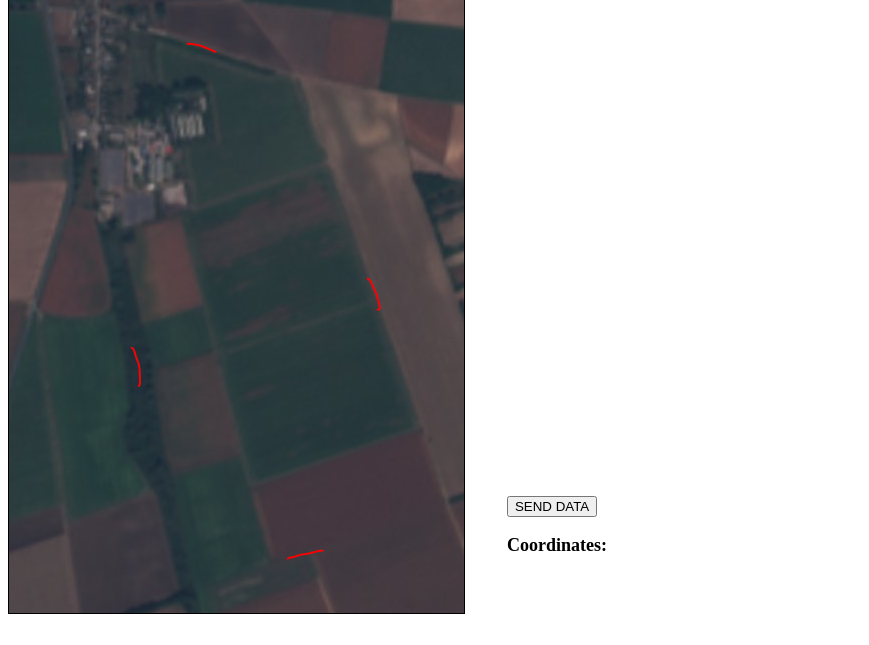
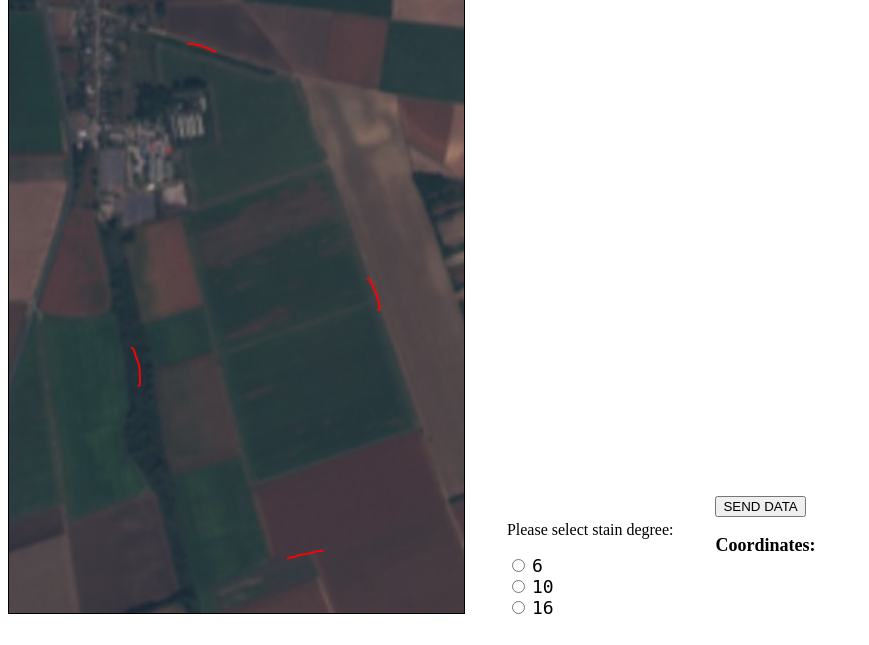
Before and after one commit to grbeno/django-form-example, a Django app: page /stainerpx/ in a window 1280 px wide. Shown: the part 252-897 px from the top of the page, without its empty margins (0-869 px from the left). Run offline with Django 3.2, Linux system fonts and the light colour scheme.

Commit message:
+stainer

```diff
--- a/formexample/views.py
+++ b/formexample/views.py
@@ -9,7 +9,7 @@
 #from django.http import JsonResponse
 #from django.views.decorators.http import require_POST
 
-from .stainerpx import mkmask
+from .stainerpx import mkmask, stainer
 
 " Some template views "
 
@@ -100,13 +100,23 @@
 
 	MINIMUM_POINTS = 3
 	context = {}
+	colors = 0
+	img_path = 'static//images//'
+	st_data = []
 
 	if request.method == 'POST':  #if request.is_ajax():
 		coords = request.POST.getlist('coords[]')
+		colors = int(request.POST.get('colors'))
 		if len(coords) >= MINIMUM_POINTS:
-			context = {'coords' : coords}
+			context = {'coords' : coords, 'colors': colors}
 			" Mask image "
-			mkmask(context,'static//images//')
+			mkmask(context['coords'],img_path)
+			" Stainer "
+			st_data = stainer(context['colors'],img_path)
+			print(st_data)
+			#context = {'st_data' : st_data}
+			" Context save to file / to Model ???"
+
 	#else:
 		#return HttpResponse(' Empty context! Still not works :( ') # GET request
 		#return redirect('/stainerpx/')  # if it works!
--- a/static/css/base.css
+++ b/static/css/base.css
@@ -65,3 +65,10 @@
 button{
 	display: inline-block;
 }
+#images{
+	display: inline;
+}
+#st_degree{
+	padding-left: 3%;
+	display: inline-block;
+}
--- a/templates/stainerpx.html
+++ b/templates/stainerpx.html
@@ -10,7 +10,20 @@
 <h3>Add points, click on image!<span style="color:blue;"> Last point: ( <span id="x"></span> ; <span id="y"></span> )</span></h3>
 
 <img id="img" src="{% static 'images/K_09.24.PNG'%}" style="display: none;"> <!-- width="455" height="613" -->
-<canvas id="canvas" style="border:1px solid #000000;"></canvas>
+<canvas id="canvas" style="border:1px solid #000000;display:inline;"></canvas>
+
+<div id = "st_degree">
+
+    <p>Please select stain degree:</p>
+
+        <input type="radio" id="first" name="stain_degree" value='6'>
+        <label for="first">6</label><br>
+        <input type="radio" id="second" name="stain_degree" value='10'>
+        <label for="second">10</label><br>
+        <input type="radio" id="third" name="stain_degree" value='16'>
+        <label for="third">16</label>
+
+</div>
 
 {% block javascript %}
 <script>
@@ -23,12 +36,15 @@
     canvas.addEventListener("click", GetCoordinates);
     console.log(coords);
 
+    //var colors = document.querySelector('input[name="stain_degree"]:checked').value; // nem működik !
+    var colors = 16;
+
     $(document).ready(function() {
         $("#next").click(function() {
             $.ajax({
                 url: "{% url 'coords' %}",
                 type: 'POST',
-                data: {'coords[]': coords, 'csrfmiddlewaretoken': '{{ csrf_token }}'},
+                data: {'coords[]': coords, 'colors': colors, 'csrfmiddlewaretoken': '{{ csrf_token }}'},
                 success: function(response){
                     if (coords.length > 2) {
                         alert("Success!\nPoints: " + coords);
```
Also changed, not shown: formexample/stainerpx.py (+69 -7 lines), templates/coords.html (+7 -6 lines), static/images/dst.png (deleted), static/images/prepared.png (added), static/images/stain.png (added).
